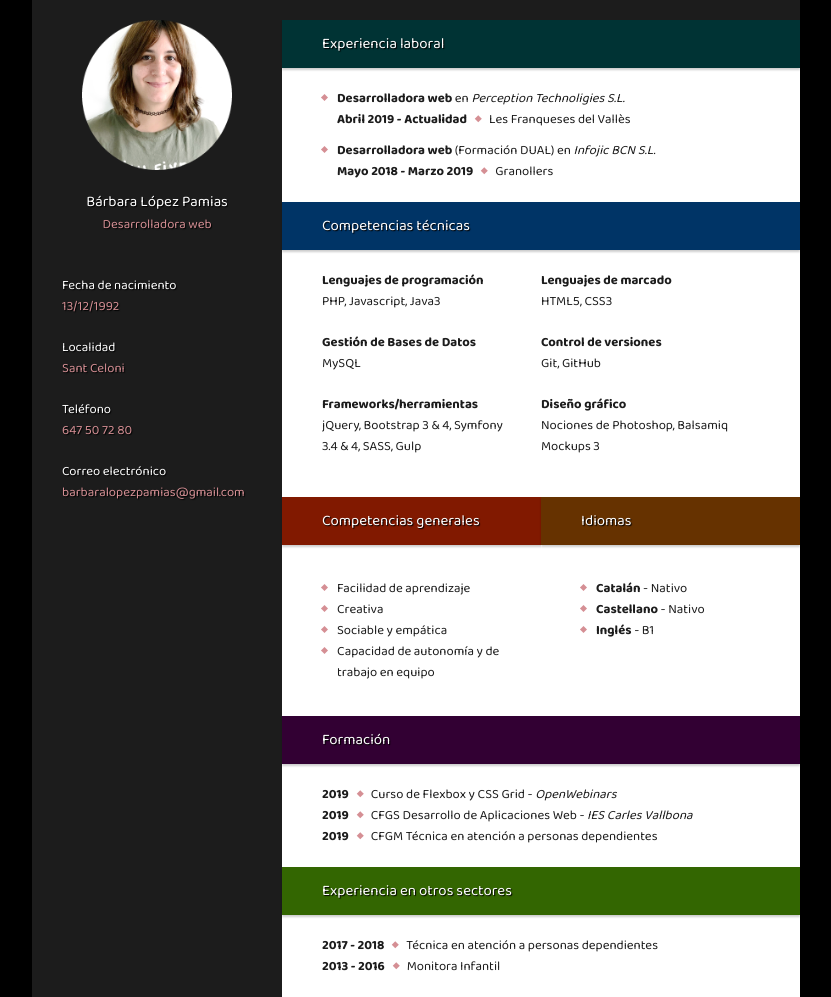
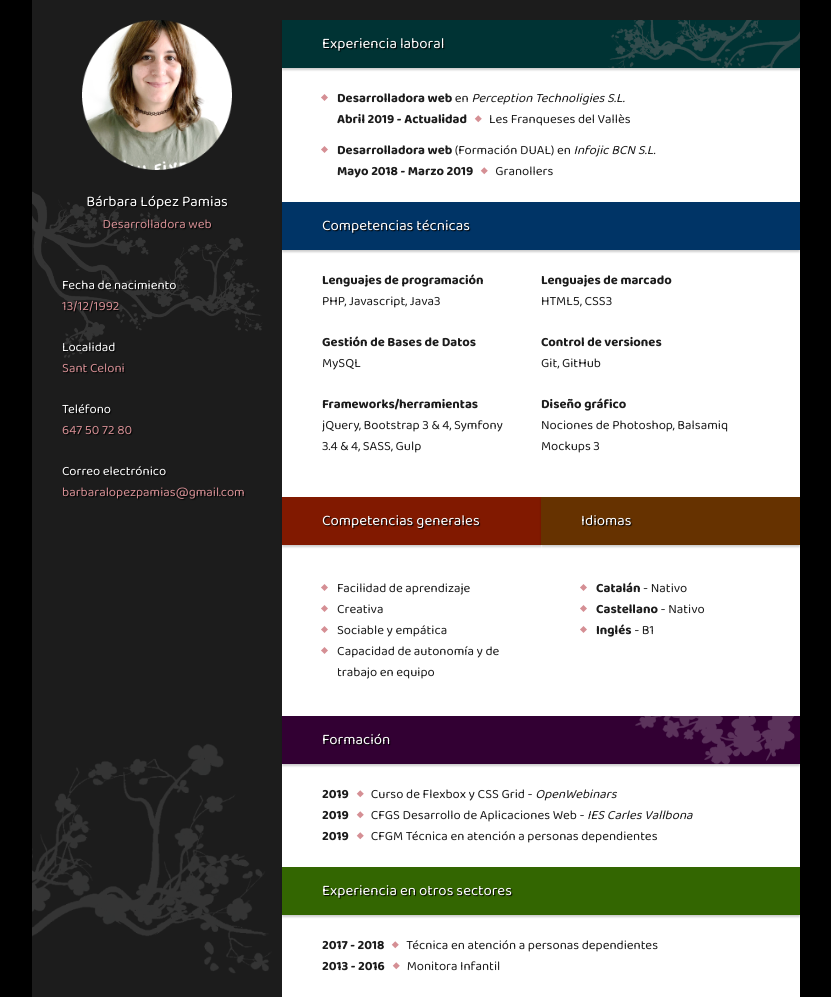
Before and after one commit to BBLopez/curriculum, a website: page public/index.html in a window 1280 px wide. Shown: the whole page, without its empty margins (224-1055 px from the left). Drawn offline with nearby package versions, Linux system fonts and the light colour scheme; files that its build step writes are made by us from their sources.

Commit message:
Add images

```diff
--- a/styles/_variables.scss
+++ b/styles/_variables.scss
@@ -30,3 +30,32 @@ $green: #336601;
     background-color: $pink;
     transform: rotate(45deg);
 }
+
+%cherry-flowers-1 {
+     content: '';
+     display: block;
+     position: absolute;
+     z-index: -1;
+     top: 0;
+     right: 0;
+     bottom: 0;
+     left: 0;
+     background-image: url('../img/cherry-blossom1.png');
+     background-repeat: no-repeat;
+     filter: invert(1) contrast(1%) brightness(60%);
+     opacity: 0.5;
+ }
+
+%cherry-flowers-2 {
+    content: '';
+    display: block;
+    position: absolute;
+    z-index: -1;
+    top: 0;
+    right: 0;
+    bottom: 0;
+    left: 0;
+    background-image: url('../img/cherry-blossom2.png');
+    background-repeat: no-repeat;
+    opacity: 0.2;
+}
--- a/styles/styles.scss
+++ b/styles/styles.scss
@@ -43,7 +43,22 @@ body {
         .about-me {
             grid-area: about-me;
             color: $pink;
+            position: relative;
+            z-index: 1;
             @extend %text-shadow;
+
+            &::before {
+                 @extend %cherry-flowers-1;
+                 background-position: -15px 20%;
+                 background-size: 100%;
+
+             }
+
+            &::after {
+                @extend %cherry-flowers-1;
+                background-position: 100% 113%;
+                background-size: 245%;
+            }
 
             .image {
                 width: 60%;
@@ -143,6 +158,16 @@ body {
             grid-area: work-experience;
             header {
                 background-color: $darkGreen;
+                position: relative;
+                z-index: 1;
+
+                &::after {
+                    @extend %cherry-flowers-1;
+                    background-position: -13% 69%;
+                    background-size: 45%;
+                    transform: rotateY(180deg);
+                    filter: invert(1) contrast(1%) brightness(80%);
+                }
             }
         }
 
@@ -187,6 +212,15 @@ body {
             grid-area: training;
             header {
                 background-color: $purple;
+                position: relative;
+                z-index: 1;
+
+                &::after {
+                    @extend %cherry-flowers-2;
+                    background-position: 0% 90%;
+                    background-size: 32%;
+                    transform: rotateY(180deg);
+                }
             }
         }
 
```
Also changed, not shown: public/img/cherry-blossom1.png (added), public/img/cherry-blossom2.png (added).
